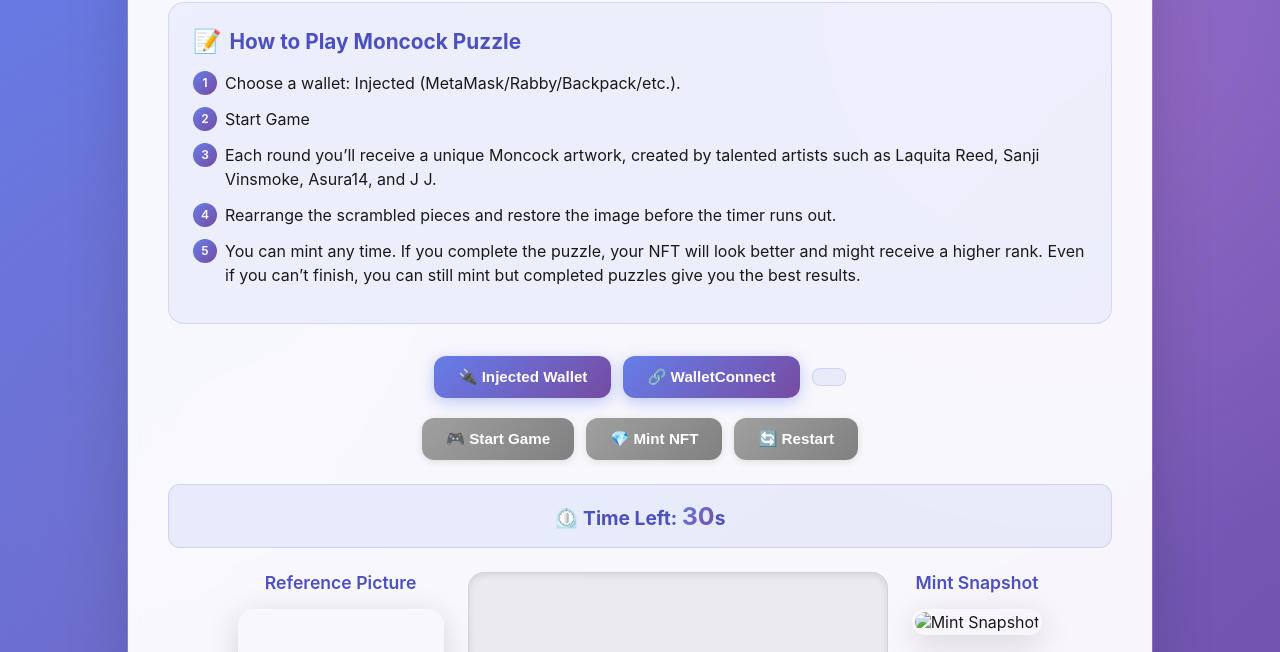
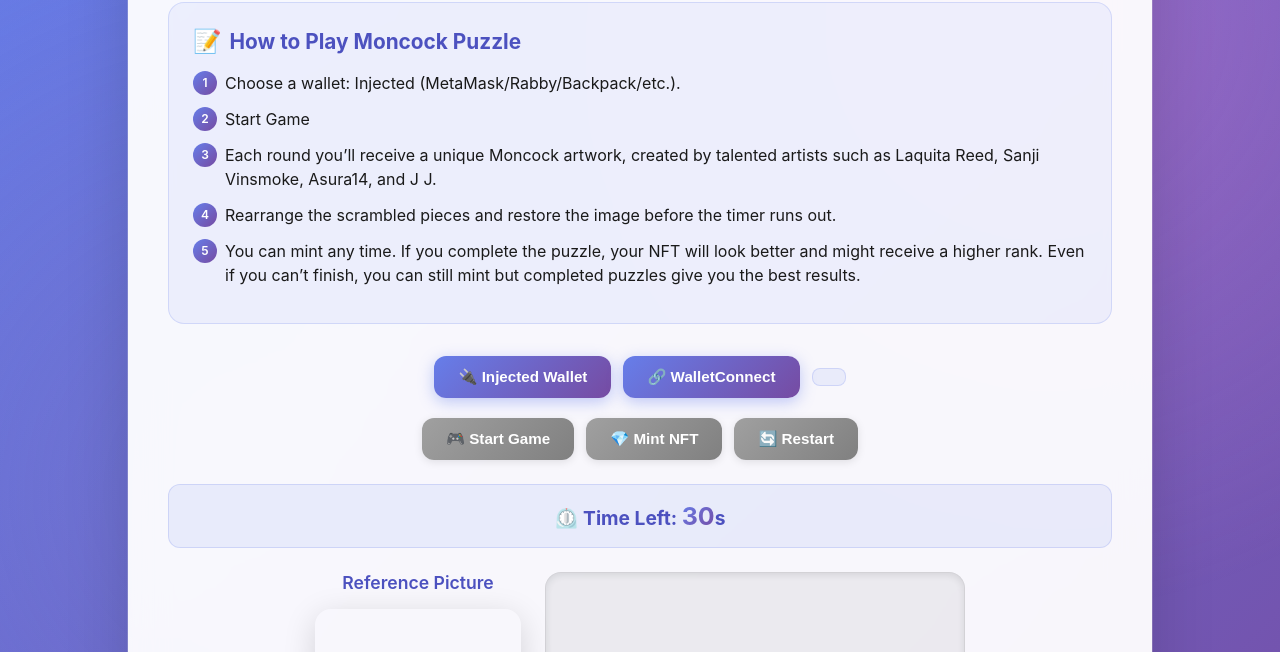
Before and after one commit to moncock/MoncockPuzzle, a plain HTML site: page docs/index.html in a window 1280 px wide. Shown: the part 148-800 px from the top of the page. Drawn offline with nearby package versions, Linux system fonts and the light colour scheme; a script that the page names is missing.

Commit message:
Update index.html

```diff
--- a/docs/index.html
+++ b/docs/index.html
@@ -35,24 +35,18 @@
 
     <div id="mintStatus" style="margin-top:.5rem;font-size:.9rem;color:#4c51bf;"></div>
 
-    <!-- ⏱ default text updated to 30 -->
     <div class="timer">⏲️ Time Left: <span id="timeLeft">30</span>s</div>
 
+    <!-- Two-column layout: LEFT reference, RIGHT puzzle -->
     <div class="game-row">
-      <!-- ✅ LEFT: permanent reference (unchanging) -->
+      <!-- LEFT: permanent reference (never changes) -->
       <div class="preview">
         <h3>Reference Picture</h3>
         <img id="referenceImg" src="preview.png" alt="Puzzle Reference" />
       </div>
 
-      <!-- ✅ CENTER: PUZZLE GRID -->
+      <!-- RIGHT: puzzle grid -->
       <div id="puzzleGrid" class="grid"></div>
-
-      <!-- ✅ RIGHT: what will actually mint (snapshot) -->
-      <div class="preview">
-        <h3>Mint Snapshot</h3>
-        <img id="previewImg" alt="Mint Snapshot" />
-      </div>
     </div>
   </div>
 
@@ -71,12 +65,9 @@
   <!-- 👇 Automatic cache-busting for script.js -->
   <script>
     (function () {
-      // If you ever set window.__BUILD_ID__ (e.g., in Netlify), it’ll use that;
-      // otherwise it falls back to Date.now() to force a fresh download.
       var version = (window.__BUILD_ID__ || Date.now());
       var s = document.createElement('script');
       s.src = 'script.js?v=' + encodeURIComponent(version);
-      // No defer here; our “safety net” below patiently waits for connectInjected anyway.
       document.head.appendChild(s);
     })();
   </script>
@@ -108,5 +99,8 @@
       }, 250);
     })();
   </script>
+
+  <!-- Hidden snapshot target so existing JS keeps working without changing layout -->
+  <img id="previewImg" alt="" aria-hidden="true" style="display:none;width:0;height:0;overflow:hidden;" />
 </body>
 </html>
```
